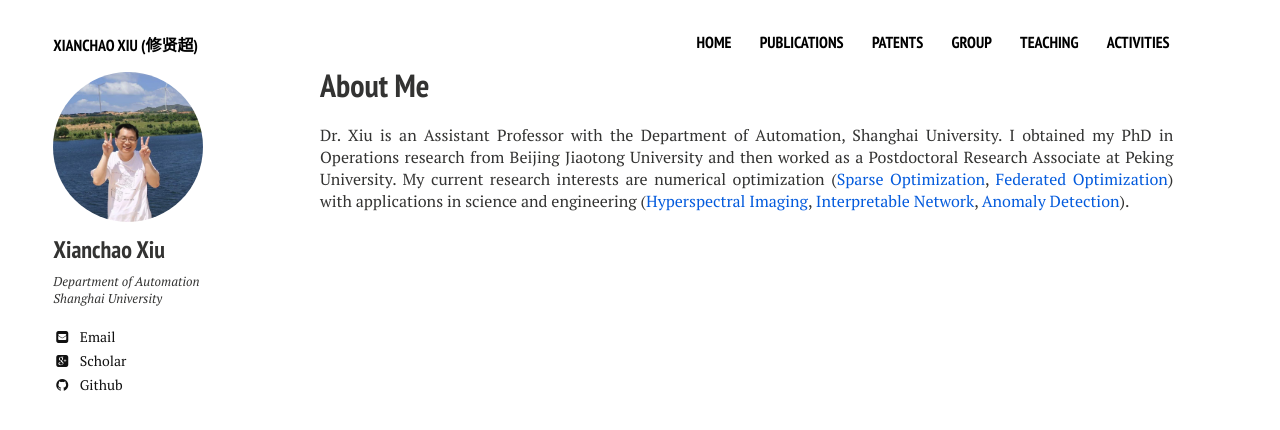
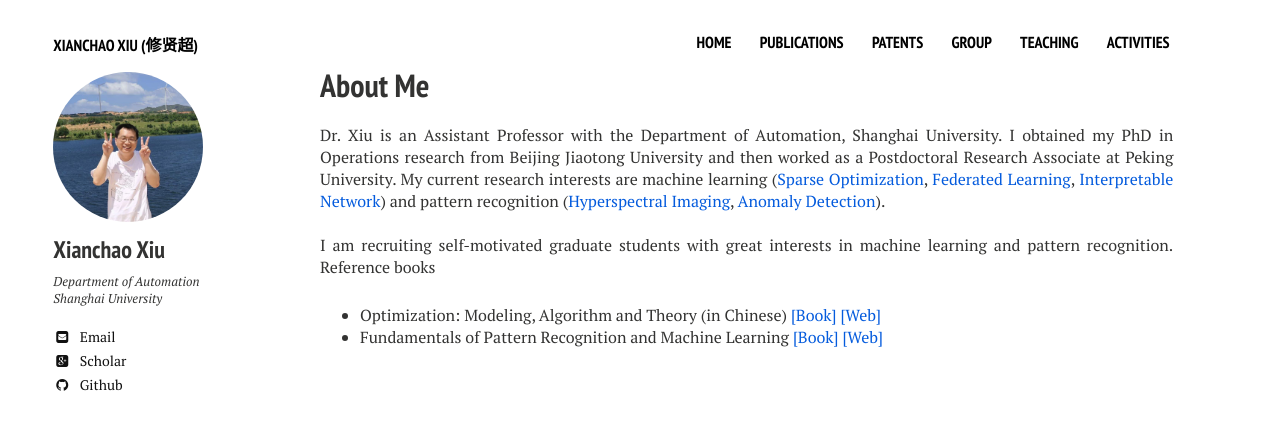
Before and after one commit to xianchaoxiu/xianchaoxiu.github.io, a Jekyll site: the page built from index.md, in a window 1280 px wide. Shown: the top 430 px of the page. Built offline with Jekyll 4.4.1, drawn with Linux system fonts in a browser that asks for light colours; nearby versions of some CDN libraries.

Commit message:
Update home2.html

```diff
--- a/_layouts/home2.html
+++ b/_layouts/home2.html
@@ -23,10 +23,14 @@
   <h1>About Me</h1>
       <p> Dr. Xiu is an Assistant Professor with the Department of Automation, Shanghai University.
 	      I obtained my PhD in Operations research from Beijing Jiaotong University and then worked as a Postdoctoral Research Associate at Peking University.
-	      My current research interests are numerical optimization (<a href="https://github.com/xianchaoxiu/Sparse-Optimization" class="textlink" target="_blank">Sparse Optimization</a>, <a href="https://github.com/xianchaoxiu/Federated-Optimization" class="textlink" target="_blank">Federated Optimization</a>)
-	      with applications in science and engineering (<a href="https://github.com/xianchaoxiu/Hyperspectral-Imaging" class="textlink" target="_blank">Hyperspectral Imaging</a>, <a href="https://github.com/xianchaoxiu/Interpretable-Network" class="textlink" target="_blank">Interpretable Network</a>, <a href="https://github.com/xianchaoxiu/Anomaly-Detection" class="textlink" target="_blank">Anomaly Detection</a>). <br><br>
+	      My current research interests are machine learning (<a href="https://github.com/xianchaoxiu/Sparse-Optimization" class="textlink" target="_blank">Sparse Optimization</a>, <a href="https://github.com/xianchaoxiu/Federated-Learning" class="textlink" target="_blank">Federated Learning</a>, <a href="https://github.com/xianchaoxiu/Interpretable-Network" class="textlink" target="_blank">Interpretable Network</a>)
+	      and pattern recognition (<a href="https://github.com/xianchaoxiu/Hyperspectral-Imaging" class="textlink" target="_blank">Hyperspectral Imaging</a>, <a href="https://github.com/xianchaoxiu/Anomaly-Detection" class="textlink" target="_blank">Anomaly Detection</a>). <br><br>
 
-
+	 I am recruiting self-motivated graduate students with great interests in machine learning and pattern recognition. Reference books
+        <ul>
+        <li> Optimization: Modeling, Algorithm and Theory (in Chinese) <a href="../teaching/OPT.pdf" class="textlink" target="_blank">[Book]</a> <a href="http://faculty.bicmr.pku.edu.cn/~wenzw/optbook.html" class="textlink" target="_blank">[Web]</a></li>
+	<li> Fundamentals of Pattern Recognition and Machine Learning <a href="../teaching/PR.pdf" class="textlink" target="_blank">[Book] </a> <a href="https://braganeto.engr.tamu.edu/book-website/" class="textlink" target="_blank">[Web]</a></li>
+        </ul>
 </p>
 
 
```
